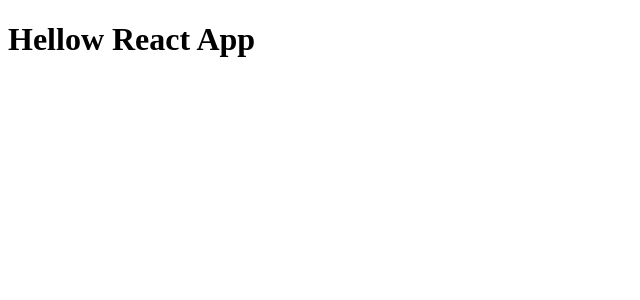
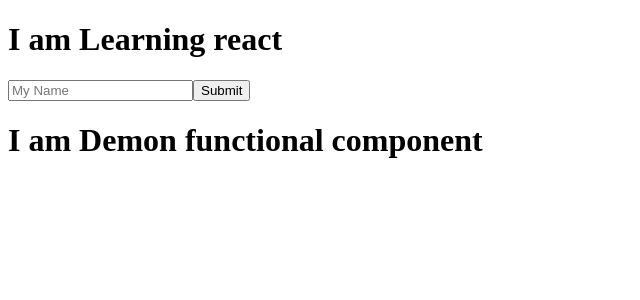
Before and after one commit to tutuldev/react-js-with-rabbil-hasan, a React (Vite) app: page / in a window 1280 px wide. Shown: the top 300 px of the page, without its empty margins (0-640 px from the left). Built offline with nearby package versions, Linux system fonts and the light colour scheme.

Commit message:
demo component and using process

```diff
--- a/src/App.jsx
+++ b/src/App.jsx
@@ -1,11 +1,17 @@
-function App() {
+// rsc for react functional component
 
+import Demo from "./demo";
+
+const App = () => {
   return (
-    <>
+    <div>
+        <h1>I am Learning react</h1>
+        <input placeholder="My Name" />
+        <button>Submit</button>
+        <Demo/>
 
-      <h1>Hellow React App</h1>
-    </>
-  )
-}
+    </div>
+  );
+};
 
-export default App
+export default App;
--- /dev/null
+++ b/src/Demo.jsx
@@ -0,0 +1,11 @@
+// rsc press react functional component
+
+const Demo = () => {
+    return (
+        <div>
+            <h1>I am Demon functional component</h1>
+        </div>
+    );
+};
+
+export default Demo;
--- a/src/main.jsx
+++ b/src/main.jsx
@@ -1,9 +1,10 @@
 import { StrictMode } from 'react'
 import { createRoot } from 'react-dom/client'
-import App from './App.jsx'
+import App from './App'
+
 
 createRoot(document.getElementById('root')).render(
   <StrictMode>
-    <App />
+  <App/>
   </StrictMode>,
 )
```
